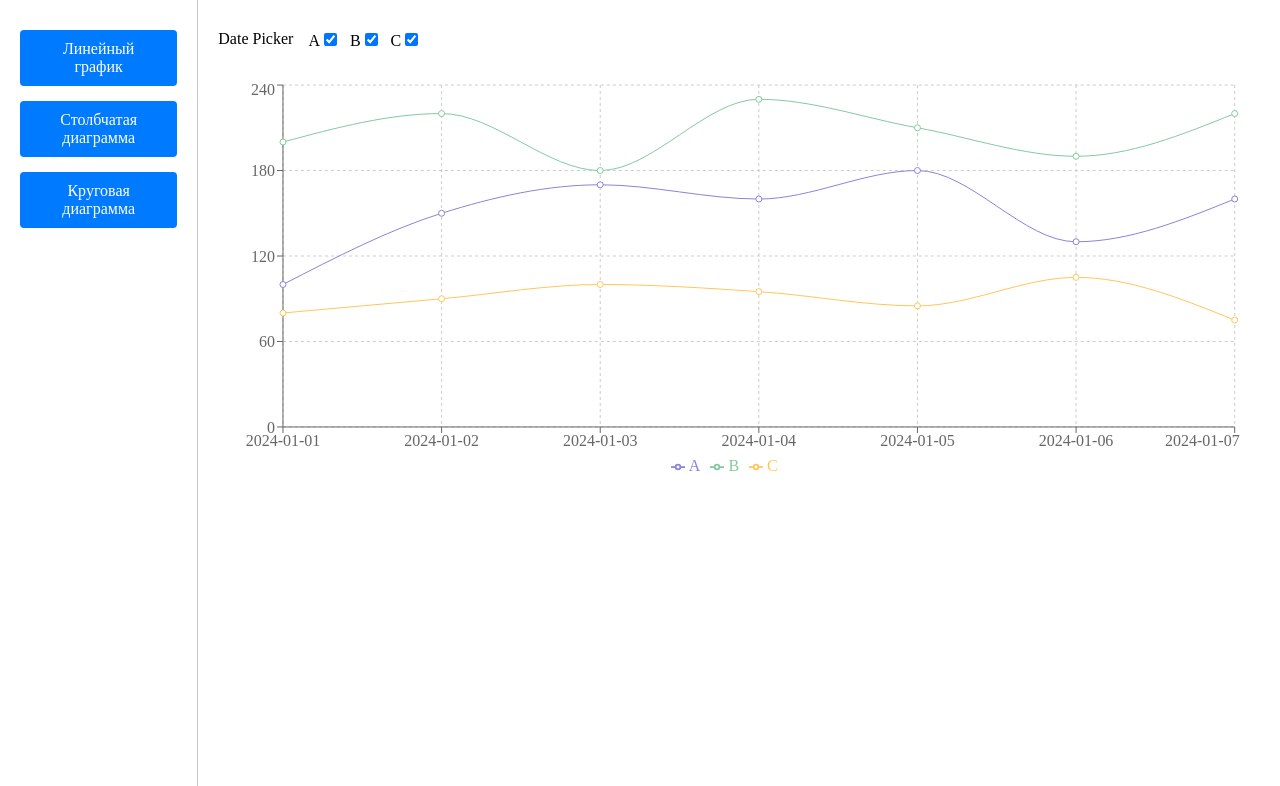
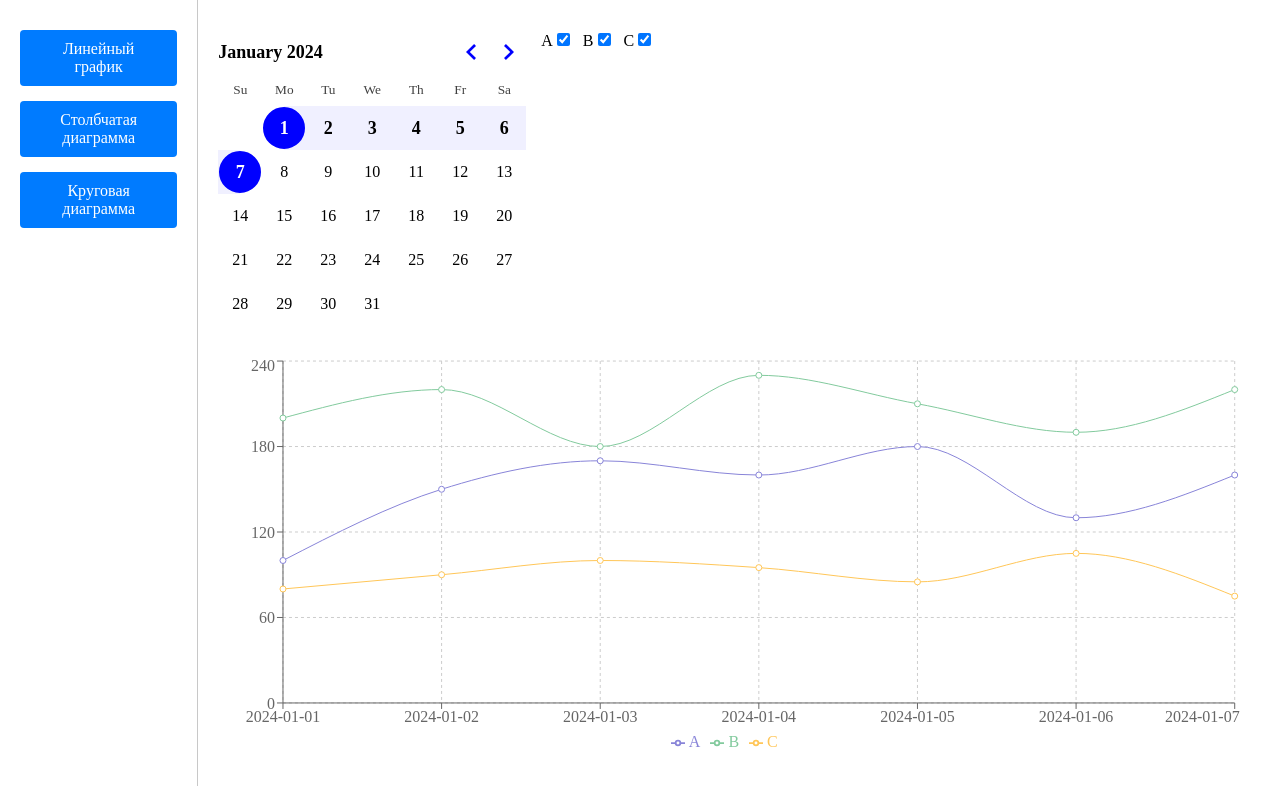
Before and after one commit to Archi999999/RM_Agro, a React (Create React App) app: page / in a window 1280 px wide. Shown: the top 786 px of the page. Built offline with nearby package versions, Linux system fonts and the light colour scheme.

Commit message:
feat: add DatePicker

```diff
--- a/package.json
+++ b/package.json
@@ -4,7 +4,9 @@
   "private": true,
   "dependencies": {
     "cra-template": "1.2.0",
+    "date-fns": "^4.1.0",
     "react": "^19.0.0",
+    "react-day-picker": "^9.4.4",
     "react-dom": "^19.0.0",
     "react-scripts": "5.0.1",
     "recharts": "^2.15.0",
--- a/src/features/dashboards/utils/dataUtils.js
+++ b/src/features/dashboards/utils/dataUtils.js
@@ -18,3 +18,10 @@ export const transformDataForPieChart = (data) => {
     } return acc;
     }, []);
 };
+
+export const getMinMaxDates = (data) => {
+  const dates = data.map(item => new Date(item.date));
+  const minDate = new Date(Math.min(...dates));
+  const maxDate = new Date(Math.max(...dates));
+  return { minDate, maxDate };
+};
--- a/src/pages/DashboardPage/DashboardPage.jsx
+++ b/src/pages/DashboardPage/DashboardPage.jsx
@@ -6,10 +6,12 @@ import {FilterPanel} from "../../widgets/FilterPanel/FilterPanel";
 import data from '../../data/data.json';
 
 import styles from "./DashboardPage.module.css";
+import {getMinMaxDates} from "../../features/dashboards/utils/dataUtils";
 
 const LineGraph = lazy(() => import('../../features/dashboards/LineGraph/LineGraph'))
 const BarChartComponent = lazy(() => import('../../features/dashboards/BarChart/BarChart'));
 const PieChartComponent = lazy(() => import('../../features/dashboards/PieChart/PieChart'));
+const { minDate, maxDate } = getMinMaxDates(data);
 
 export const DashboardPage = () => {
   const [selectedChart, setSelectedChart] = useState('line');
@@ -20,6 +22,20 @@ export const DashboardPage = () => {
       categories.includes(item.category))
     setFilteredData(filtered);
   }
+
+  const handleDateChange = (dates) => {
+    const [startDate, endDate] = dates;
+    if (startDate && endDate) {
+      const filtered = data.filter((item) => {
+        const itemDate = new Date(item.date);
+        return itemDate >= new Date(startDate) && itemDate <= new Date(endDate);
+      });
+      setFilteredData(filtered);
+    }
+    // else {
+    //   setFilteredData(transformedData);
+    // }
+  };
 
   const renderChart = () => {
     switch (selectedChart) {
@@ -36,9 +52,14 @@ export const DashboardPage = () => {
 
   return (
     <div className={styles.dashboard_page}>
-      <SideNav setSelectedChart={setSelectedChart} className={styles.side_nav}/>
+      <SideNav setSelectedChart={setSelectedChart} className={styles.side_nav} />
       <div className={styles.content_container}>
-        <FilterPanel className={styles.filter_panel} handleCategoryChange={handleCategoryChange}/>
+        <FilterPanel className={styles.filter_panel}
+                     onCategoryChange={handleCategoryChange}
+                     onDateChange={handleDateChange}
+                     minDate={minDate}
+                     maxDate={maxDate}
+        />
         <main className={styles.main}>
           <Suspense fallback={<div>Loading...</div>}>
             {renderChart()}
--- a/src/pages/DashboardPage/DashboardPage.module.css
+++ b/src/pages/DashboardPage/DashboardPage.module.css
@@ -24,7 +24,6 @@
   display: flex;
   padding: 30px 20px;
   gap: 15px;
-  height: 80px;
 }
 
 .main {
--- /dev/null
+++ b/src/widgets/DatePicker/DatePicker.jsx
@@ -0,0 +1,35 @@
+import { DayPicker  } from 'react-day-picker';
+import 'react-day-picker/dist/style.css';
+import { format } from 'date-fns';
+
+import styles from './DatePicker.module.css'
+import {useState} from "react";
+
+export const DatePicker = ({ onDateChange, minDate, maxDate }) => {
+  const [selected, setSelected] = useState({from: minDate, to: maxDate});
+
+  const handleDateChange = (dates) => {
+    if (!dates) return
+    setSelected(dates);
+    if (dates?.from && dates?.to) {
+      const formattedFrom = format(dates.from, 'yyyy-MM-dd');
+      const formattedTo = format(dates.to, 'yyyy-MM-dd');
+      onDateChange([formattedFrom, formattedTo]);
+    }
+  };
+
+  return (
+    <div
+      className={styles.datepicker}
+    >
+      <DayPicker
+        mode={'range'}
+        selected={selected}
+        onSelect={handleDateChange}
+        defaultMonth={minDate}
+        minDate={minDate}
+        maxDate={maxDate}
+      />
+    </div>
+  )
+}
--- /dev/null
+++ b/src/widgets/DatePicker/DatePicker.module.css
@@ -0,0 +1,2 @@
+.datepicker {
+}
--- a/src/widgets/FilterPanel/FilterPanel.jsx
+++ b/src/widgets/FilterPanel/FilterPanel.jsx
@@ -1,4 +1,6 @@
 import {useState} from "react";
+
+import {DatePicker} from "../DatePicker/DatePicker";
 
 import data from '../../data/data.json'
 
@@ -6,19 +8,19 @@ import styles from './FilterPanel.module.css'
 
 const categories = [...new Set(data.map(item => item.category))]
 
-export const FilterPanel = ({className, handleCategoryChange}) => {
+export const FilterPanel = ({className, onCategoryChange, onDateChange, minDate, maxDate}) => {
   const [selectedCategories, setSelectedCategories] = useState(categories);
   const handleCheckboxChange = (category) => {
     const updatedCategories = selectedCategories.includes(category)
       ? selectedCategories.filter(item => item !== category)
       : [...selectedCategories, category];
     setSelectedCategories(updatedCategories);
-    handleCategoryChange(updatedCategories);
+    onCategoryChange(updatedCategories);
   }
 
   return (
     <section className={className}>
-      <div>Date Picker</div>
+      <DatePicker onDateChange={onDateChange} minDate={minDate} maxDate={maxDate}/>
       <div className={styles.categories}>
         {categories.map( (category, index) => (
           <label key={index + category}>
```
Also changed, not shown: 1 other file (tests, documents, lock files or other folders).
